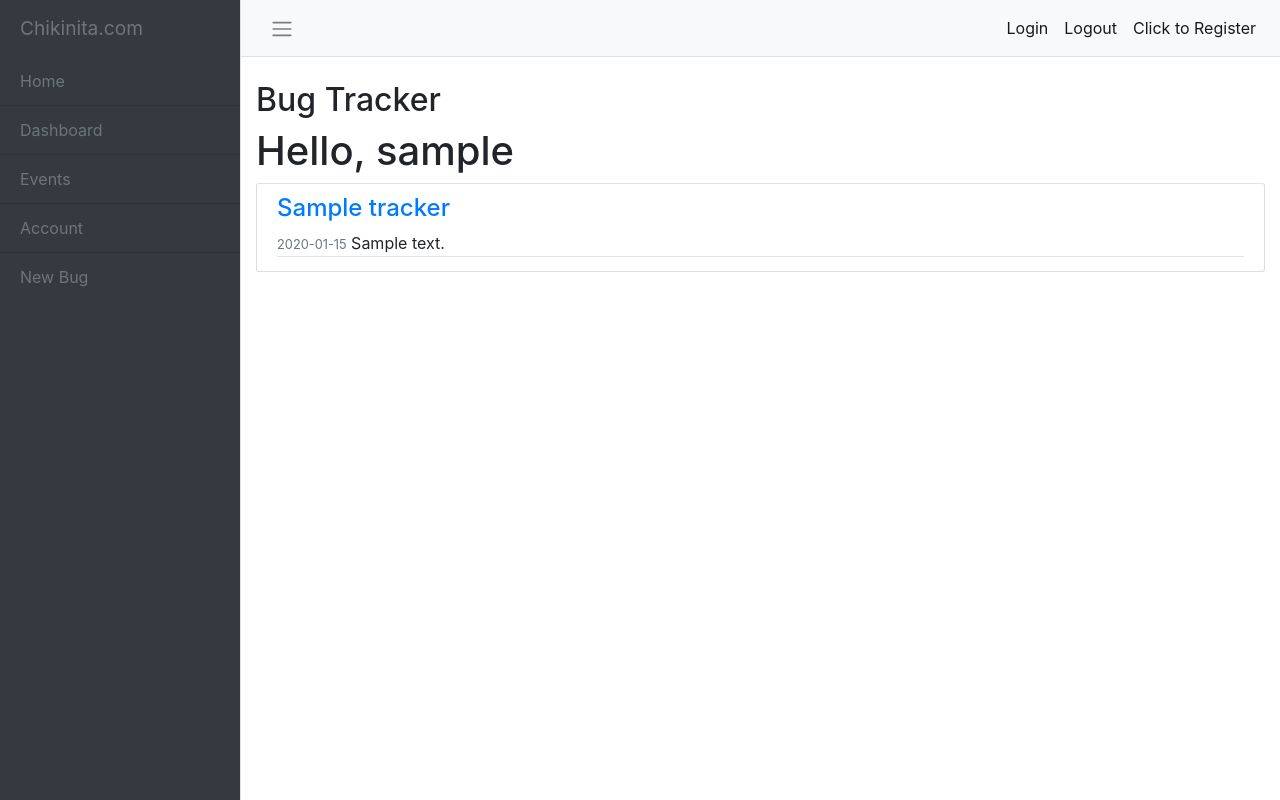
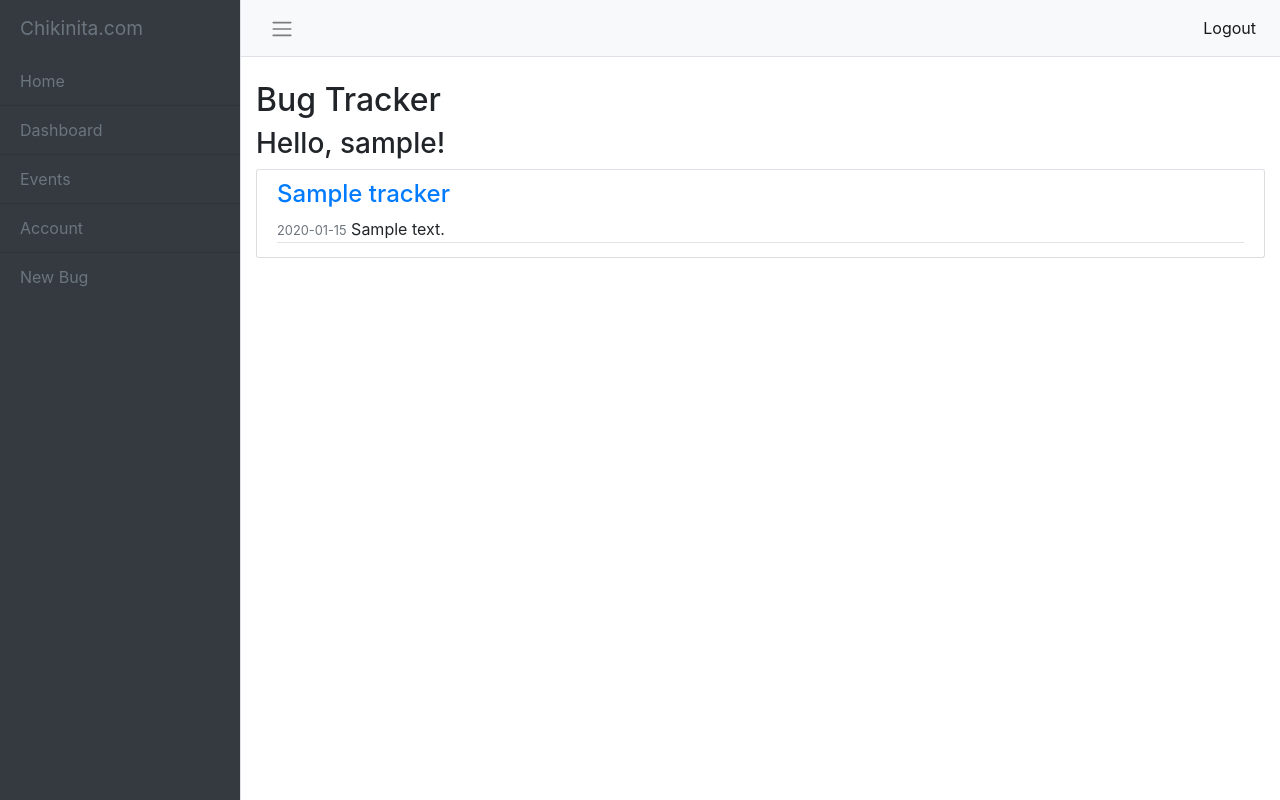
Before and after one commit to miguelpengson/flask_bug_tracker, a Flask app: page / in a window 1280 px wide. Run offline with Flask 2, Linux system fonts and the light colour scheme; a user stored in the database is signed in; tables that the repository leaves empty hold one stand-in row (values such as "Sample post"); some libraries are stand-ins or nearby versions.

Commit message:
fixed logout link in base, messages better with bootstrap

```diff
--- a/app/routes.py
+++ b/app/routes.py
@@ -21,7 +21,7 @@ def login():
     if form.validate_on_submit():
         user = User.query.filter_by(username=form.username.data).first()
         if user is None or not user.check_password(form.password.data):
-            flash('Invalid username or password!')
+            flash('Invalid username or password!', 'danger')
             return redirect(url_for('login'))
         login_user(user, remember=form.remember_me.data)
         next_page = request.args.get('next')
@@ -46,7 +46,7 @@ def register():
         user.set_password(form.password.data)  # ????
         db.session.add(user)
         db.session.commit()
-        flash('Congratulations, you are now registered!')
+        flash('Congratulations, you are now registered!', 'success')
         return redirect(url_for('login'))
     return render_template('register.html', title='Register', form=form)
 
@@ -58,7 +58,7 @@ def new_bug():
         track = Tracker(title=form.title.data, content=form.content.data)
         db.session.add(track)
         db.session.commit()
-        flash('Your Bug tracker has been created!', 'success')
+        flash('Your new issue is being tracked!', 'success')
         return redirect(url_for('index'))
     return render_template('new_bug.html', title='New Bug Report', form=form, legend='New Bug')
 
@@ -87,5 +87,5 @@ def delete_bug(track_id):
     bug = Tracker.query.get_or_404(track_id)
     db.session.delete(bug)
     db.session.commit()
-    flash('Your note has been deleted!', 'success')
+    flash('Your bug issue has been deleted!', 'success')
     return redirect(url_for('index'))
--- a/app/templates/base.html
+++ b/app/templates/base.html
@@ -50,15 +50,15 @@
         </button>
         <div class="collapse navbar-collapse" id="navbarSupportedContent">
           <ul class="navbar-nav ml-auto mt-2 mt-lg-0">
+          {% if current_user.is_anonymous %}
             <li class="nav-item active">
               <a class="nav-link" href="{{ url_for('login') }}">Login <span class="sr-only">(current)</span></a>
             </li>
+            {% else %}
             <li class="nav-item active">
               <a class="nav-link" href="{{ url_for('logout') }}">Logout <span class="sr-only">(current)</span></a>
             </li>
-            <li class="nav-item active">
-              <a class="nav-link" href="{{ url_for('register') }}">Click to Register <span class="sr-only">(current)</span></a>
-            </li>
+            {% endif %}
           </ul>
         </div>
       </nav>
--- a/app/templates/index.html
+++ b/app/templates/index.html
@@ -1,7 +1,7 @@
 {% extends "base.html" %}
 {% block content %}
+<h3>Hello, {{ current_user.username }}!</h3>
     {% for t in track %}
-    <h1>Hello, {{ current_user.username }}</h1>
         <article class="media content-section border-top">
             <div class="media-body">
                 <div class="article-metadata">
```
Also changed, not shown: test.db, 3 other files.
